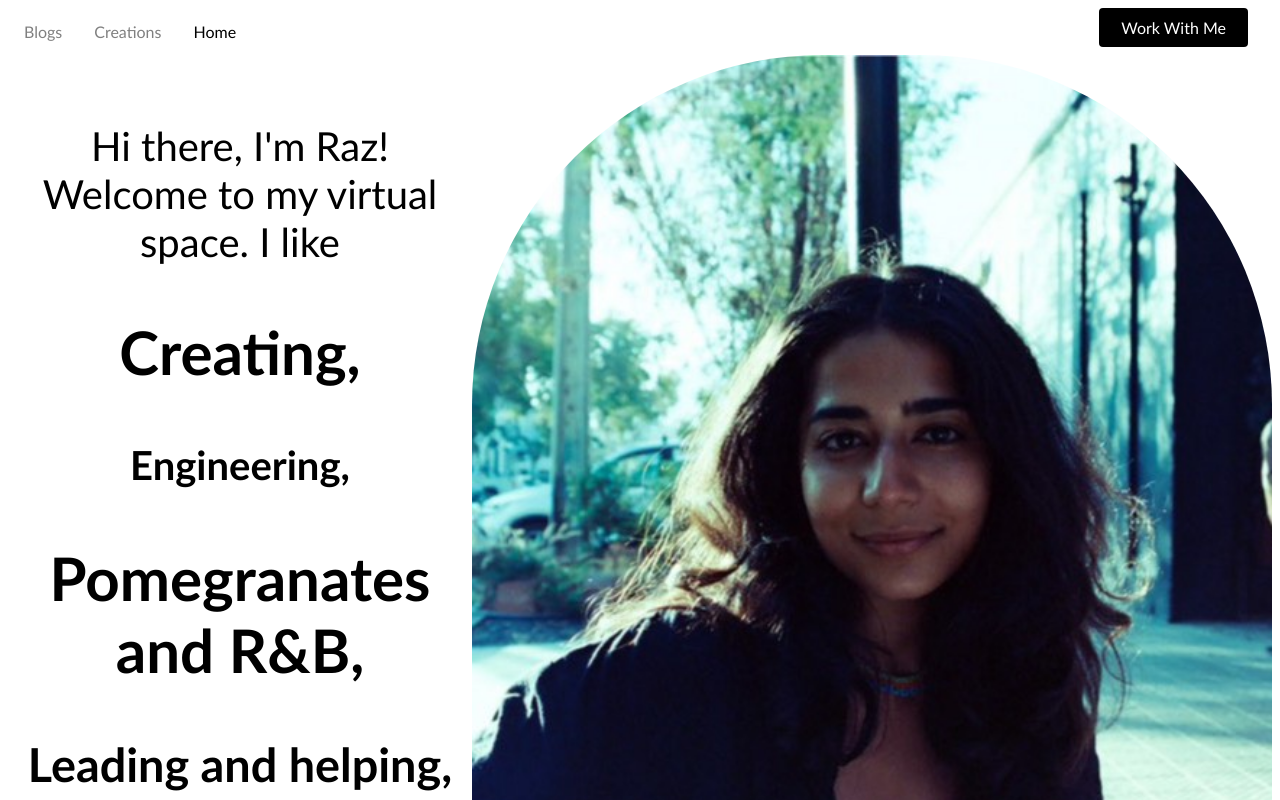
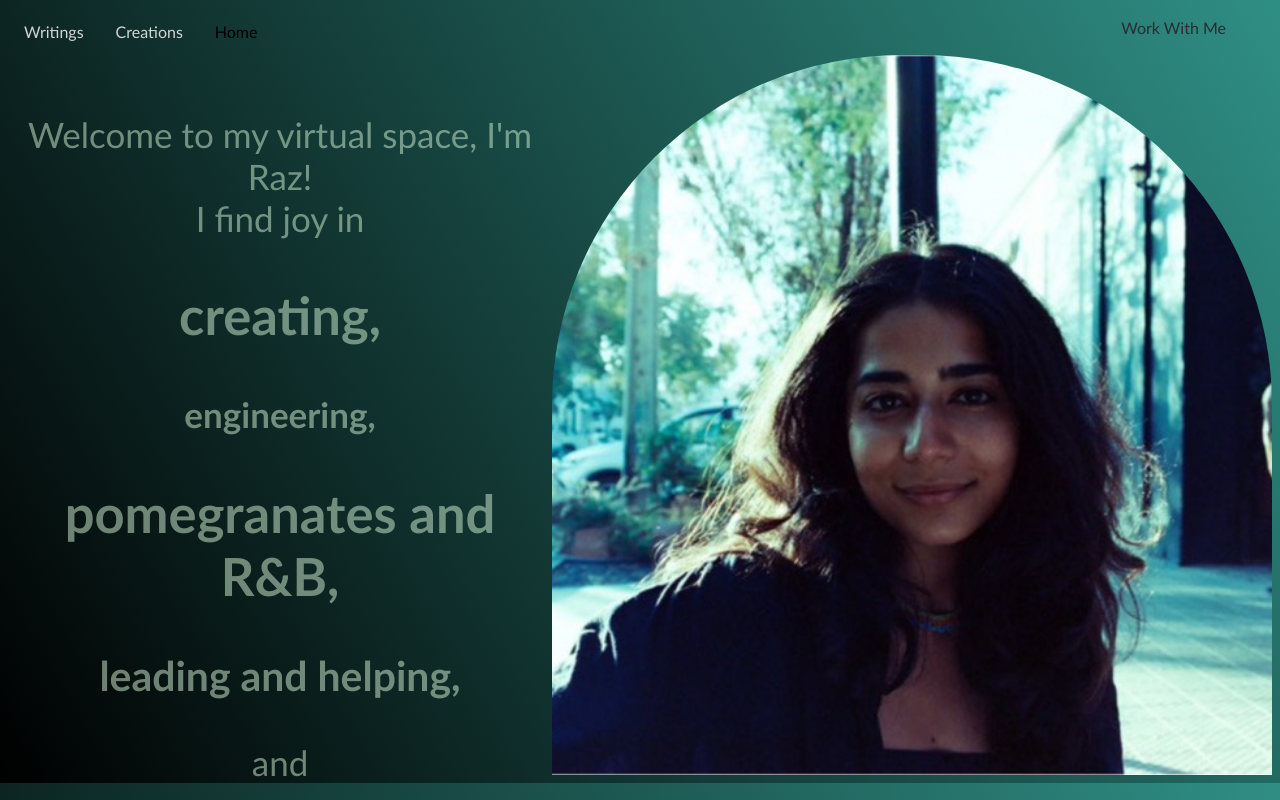
Before and after one commit to ThatoneKurdishSE/portfolio, a React (Create React App) app: page /home in a window 1280 px wide. Shown: the top 800 px of the page. Built offline with nearby package versions, Linux system fonts and the light colour scheme.

Commit message:
more styling changes on the home page

```diff
--- a/public/index.html
+++ b/public/index.html
@@ -1,5 +1,5 @@
 <!DOCTYPE html>
-<html lang="en">
+<html lang="en" style="background: linear-gradient(60deg, rgb(0 0 0), rgb(47 143 133));">
   <head>
     <meta charset="utf-8" />
     <link rel="icon" href="%PUBLIC_URL%/favicon.ico" />
--- a/src/App.css
+++ b/src/App.css
@@ -1,6 +1,7 @@
 .App {
   text-align: center;
-  padding-bottom: 16px;
+  width: 100%;
+  height: 100%;
 }
 
 .App-logo {
--- a/src/molecules/NavBar/NavBar.js
+++ b/src/molecules/NavBar/NavBar.js
@@ -12,8 +12,8 @@ return (
 	<>
 	<Nav>
 		<NavMenu>
-		<NavLink to='/blogs' >
-			Blogs
+		<NavLink to='/writings' >
+			Writings
 		</NavLink>
 		<NavLink to='/creations' >
 			Creations
--- a/src/molecules/NavBar/NavbarElements.js
+++ b/src/molecules/NavBar/NavbarElements.js
@@ -6,12 +6,13 @@ height: 100%;
 width: 100%;
 display: flex;
 justify-content: space-between;
+
 `;
 
 export const NavLink = styled(Link)`
-    color: #808080;
     display: flex;
     align-items: center;
+	color: rgb(212 212 212);
     font-family: "Gill Sans", sans-serif;
     text-decoration: none;
     padding: 0 1rem;
@@ -20,6 +21,10 @@ export const NavLink = styled(Link)`
     &.active {
         color: #000000;
     }
+	&:hover {
+		transition: all 0.7s ease-in-out;
+		color: black;
+	}
 `;
 
 
@@ -52,9 +57,9 @@ width: 100vw; */
 
 export const NavBtnLink = styled(Link)`
 border-radius: 4px;
-background: black;
+background: transparent;
 padding: 10px 22px;
-color: white;
+color: #282c34;
 outline: none;
 border: none;
 cursor: pointer;
@@ -62,8 +67,7 @@ transition: all 0.2s ease-in-out;
 text-decoration: none;
 font-family: "Gill Sans", sans-serif;
 &:hover {
-	transition: all 0.2s ease-in-out;
-	background: #fff;
-	color: #6f6870;
+	transition: all 0.7s ease-in-out;
+	color: black;
 }
 `;
--- a/src/pages/Blogs.jsx
+++ /dev/null
@@ -1,18 +0,0 @@
-import React from 'react';
-
-const Blogs = () => {
-return (
-	<div
-	style={{
-		display: 'flex',
-		justifyContent: 'Right',
-		alignItems: 'Right',
-		height: '100vh'
-	}}
-	>
-	<h1>Welcome to GeeksforGeeks Blogs</h1>
-	</div>
-);
-};
-
-export default Blogs;
--- a/src/pages/Home.jsx
+++ b/src/pages/Home.jsx
@@ -13,23 +13,25 @@ return (
 			display: 'flex',
 			justifyContent: 'left',
 			alignItems: 'left',
-			height: '100vh'
+			height: '90vh',
 		}}
 		>
-		<h5 style={{fontFamily: '"Gill Sans", sans-serif', fontSize: "40px", fontWeight: '350'}}>
-			Hi there, I'm Raz! Welcome to my virtual space. I like
+		<h5 style={{fontFamily: '"Gill Sans", sans-serif', fontSize: "35px", fontWeight: '350', color: '#d4f1d482'}}>
+			Welcome to my virtual space, I'm Raz!
+			<br/>
+			I find joy in
 			<div style={{fontFamily: '"Gill Sans", sans-serif', fontWeight: '100', justifyItems: 'stretch'}}>
 				<h2>
-					Creating,
+					creating,
 				</h2>
 				<h4>
-					Engineering,
+					engineering,
 				</h4>
 				<h2 fontWeight='100px'>
-					Pomegranates and R&B,
+					pomegranates and R&B,
 				</h2>
-				<h3>
-					Leading and helping,
+				<h3 fontWeight='20px'>
+					leading and helping,
 				</h3>
 				and
 				<h2>
@@ -43,10 +45,10 @@ return (
 		display: 'flex',
 		justifyContent: 'right',
 		alignItems: 'right',
-		height: '100vh'
+		height: '90vh'
 	}}
 	>
-		<img src={pic} alt='pic' style={{height: '100vh', borderTopLeftRadius: '350px', borderTopRightRadius: '350px'}}>
+		<img src={pic} alt='pic' style={{height: '90vh', borderTopLeftRadius: '350px', borderTopRightRadius: '350px'}}>
 
 		</img>
 	</div>
--- /dev/null
+++ b/src/pages/Writings.jsx
@@ -0,0 +1,18 @@
+import React from 'react';
+
+const Writings = () => {
+return (
+	<div
+	style={{
+		display: 'flex',
+		justifyContent: 'left',
+		alignItems: 'left',
+		height: '100vh'
+	}}
+	>
+	<h1>Writings</h1>
+	</div>
+);
+};
+
+export default Writings;
--- a/src/routing/routes.js
+++ b/src/routing/routes.js
@@ -4,7 +4,7 @@ import { BrowserRouter as Router, Routes, Route } from 'react-router-dom';
 import Home from '../pages/Home';
 import Creations from '../pages/Creations';
 import WorkWithMe from '../pages/WorkWithMe';
-import Blogs from '../pages/Blogs';
+import Writings from '../pages/Writings';
 
 function Routed() {
 return (
@@ -14,7 +14,7 @@ return (
         <Route path="/home" exact element={<Home />} />
         <Route path="/creations" exact element={<Creations />} />
         <Route path="/workwithme" exact element={<WorkWithMe />} />
-        <Route path="/blogs" exact element={<Blogs />} />
+        <Route path="/writings" exact element={<Writings />} />
     </Routes>
 </Router>
 );
```
